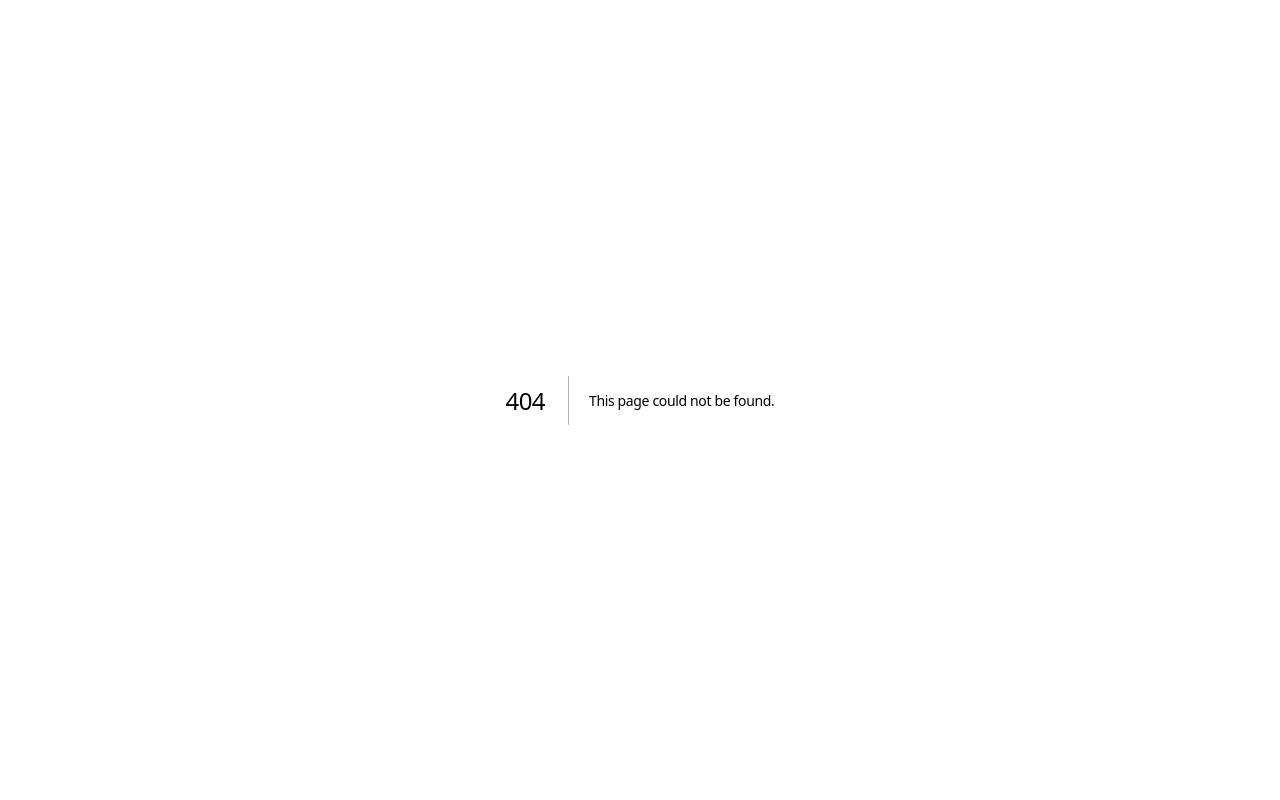
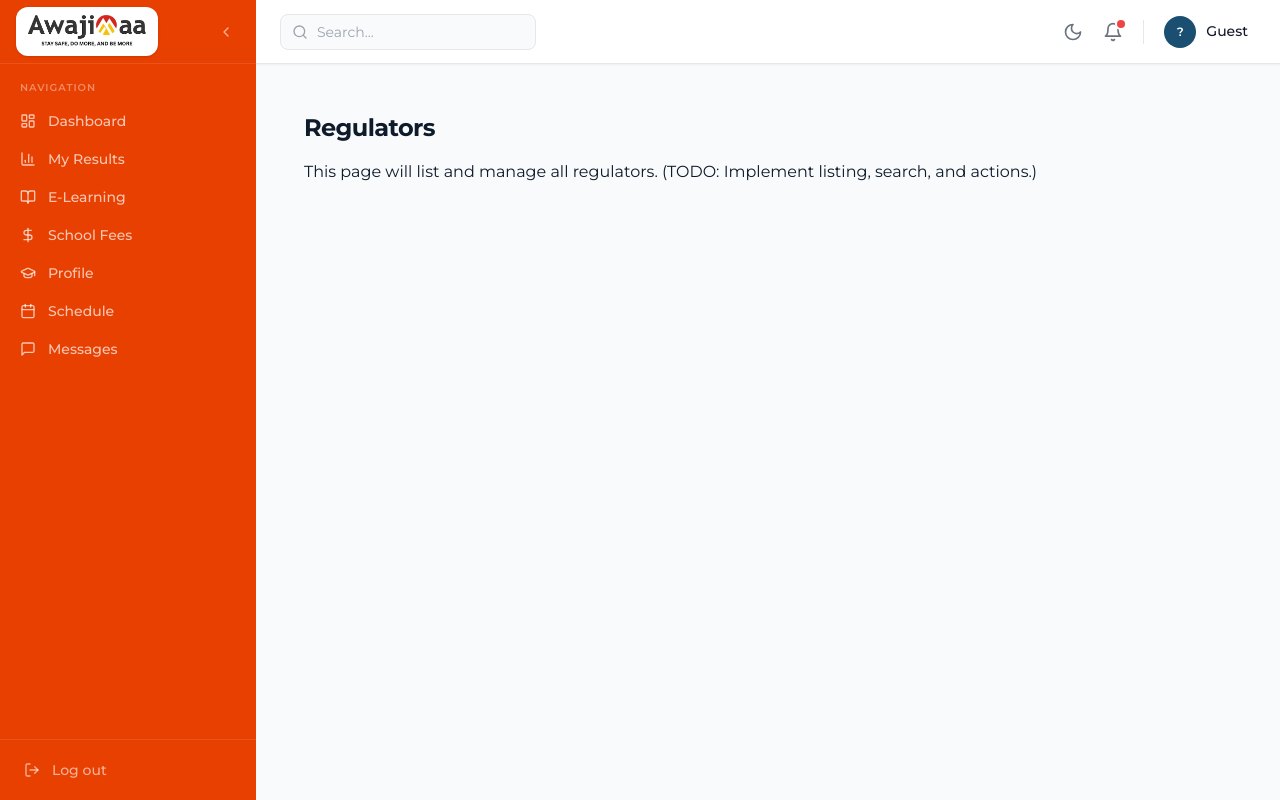
Before and after one commit to ivukpong/awajimaa-school-frontend, a Next.js app: page /super-admin/regulators in a window 1280 px wide. Before the commit this address had no page. Built offline with nearby package versions, Linux system fonts and the light colour scheme; no server answers.

Commit message:
feat: add initial pages for SponsorMessages, SuperAdminRegulators, SuperAdminScholarships, and SuperAdminSponsors

```diff
--- /dev/null
+++ b/src/app/(dashboards)/sponsor/messages/page.tsx
@@ -0,0 +1,10 @@
+"use client";
+
+export default function SponsorMessagesPage() {
+  return (
+    <div className="p-6">
+      <h1 className="text-2xl font-bold mb-4">Messages</h1>
+      <p>This page will show sponsor messages. (TODO: Implement messaging functionality.)</p>
+    </div>
+  );
+}
--- /dev/null
+++ b/src/app/(dashboards)/super-admin/regulators/page.tsx
@@ -0,0 +1,13 @@
+"use client";
+
+export default function SuperAdminRegulatorsPage() {
+  return (
+    <div className="p-6">
+      <h1 className="text-2xl font-bold mb-4">Regulators</h1>
+      <p>
+        This page will list and manage all regulators. (TODO: Implement listing,
+        search, and actions.)
+      </p>
+    </div>
+  );
+}
--- /dev/null
+++ b/src/app/(dashboards)/super-admin/scholarships/page.tsx
@@ -0,0 +1,10 @@
+"use client";
+
+export default function SuperAdminScholarshipsPage() {
+  return (
+    <div className="p-6">
+      <h1 className="text-2xl font-bold mb-4">Scholarships</h1>
+      <p>This page will list and manage all scholarships. (TODO: Implement listing, search, and actions.)</p>
+    </div>
+  );
+}
--- /dev/null
+++ b/src/app/(dashboards)/super-admin/sponsors/page.tsx
@@ -0,0 +1,10 @@
+"use client";
+
+export default function SuperAdminSponsorsPage() {
+  return (
+    <div className="p-6">
+      <h1 className="text-2xl font-bold mb-4">Sponsors</h1>
+      <p>This page will list and manage all sponsors. (TODO: Implement listing, search, and actions.)</p>
+    </div>
+  );
+}
```
